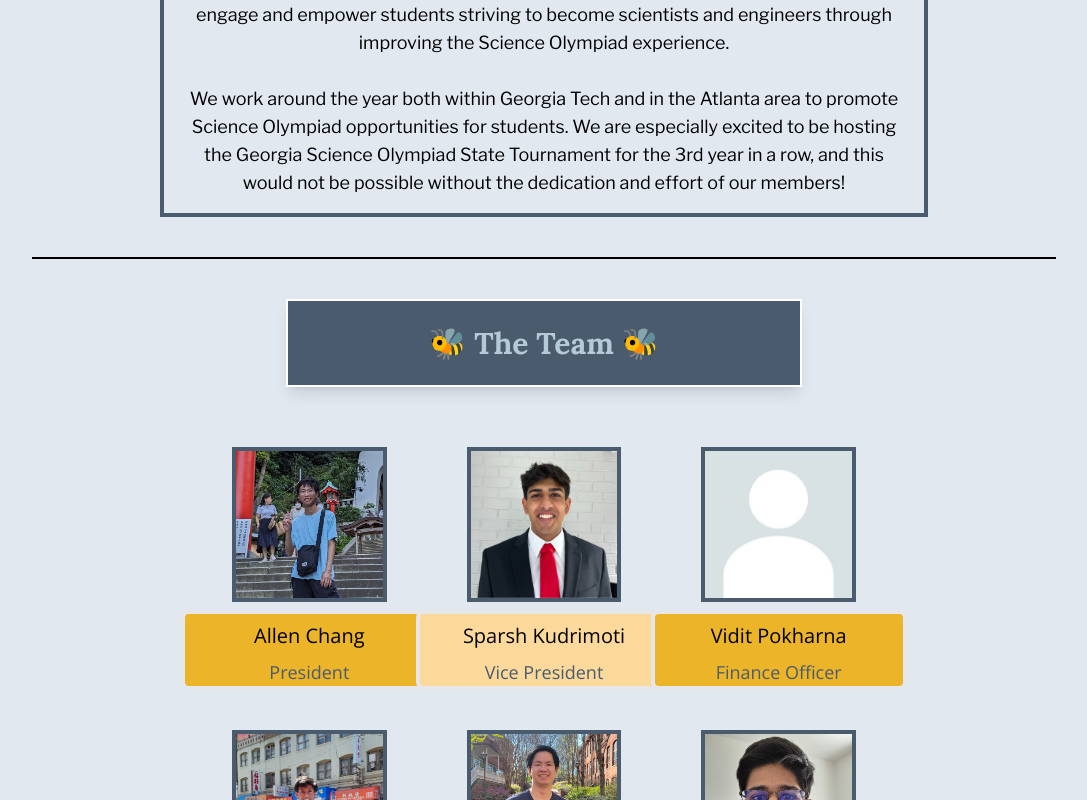
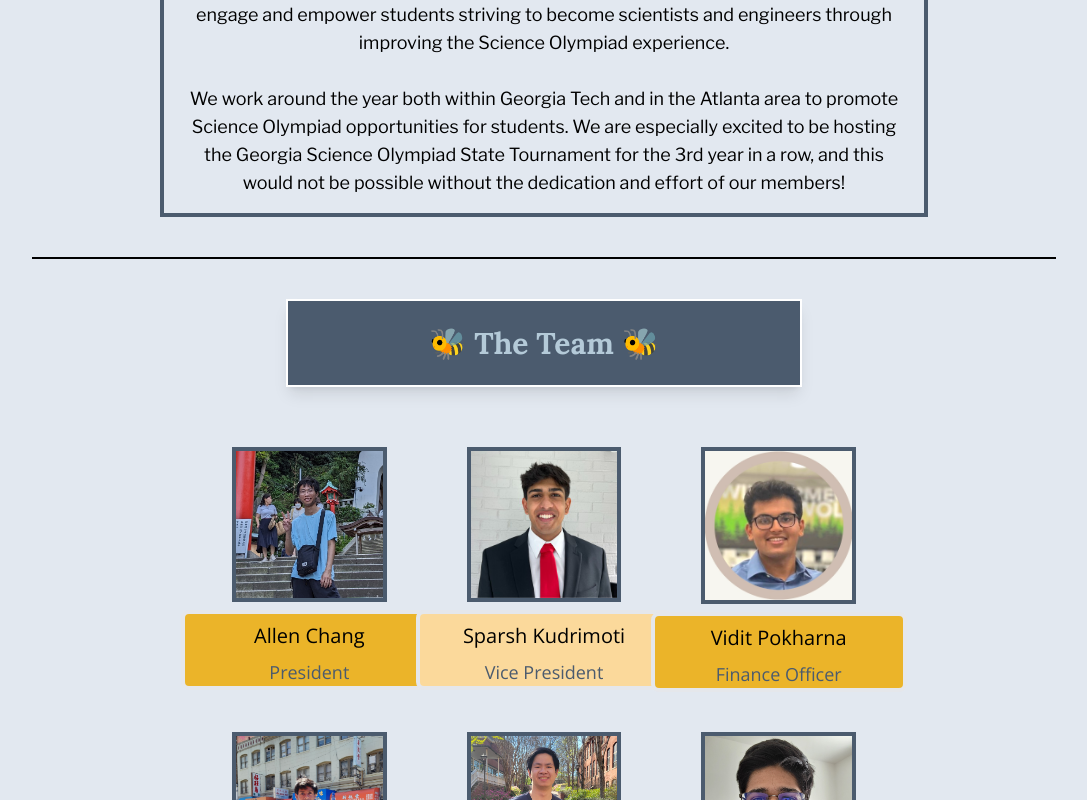
Before and after one commit to scioly-gatech/website, a Next.js app: page /aboutUs in a window 1280 px wide. Shown: the part 443-1243 px from the top of the page, without its empty margins (96-1183 px from the left). Built offline with nearby package versions, Linux system fonts and the light colour scheme.

Commit message:
Exec pic

```diff
--- a/src/app/aboutUs/page.tsx
+++ b/src/app/aboutUs/page.tsx
@@ -18,7 +18,7 @@
   const profiles = [
     {id: 1, name: "Allen Chang", role: "President", imgRoute: "/images/execPics/Allen-cropped.jpg", info: "ANYTHING ANYTHING ANYTHING"},
     {id: 2, name: "Sparsh Kudrimoti", role: "Vice President", imgRoute: "/images/execPics/Sparsh.jpeg", info: "ANYTHING ANYTHING ANYTHING"},
-    {id: 3, name: "Vidit Pokharna", role: "Finance Officer", imgRoute: "/images/blankProfile.jpeg", info: "ANYTHING ANYTHING ANYTHING"},
+    {id: 3, name: "Vidit Pokharna", role: "Finance Officer", imgRoute: "/images/execPics/Vidit-cropped.jpg", info: "ANYTHING ANYTHING ANYTHING"},
     {id: 4, name: "Siva Appana", role: "Build Director", imgRoute: "/images/execPics/Siva.jpg", info: "ANYTHING ANYTHING ANYTHING"},
     {id: 5, name: "Sean Ru", role: "Build Director", imgRoute: "/images/execPics/Sean-cropped.jpg", info: "ANYTHING ANYTHING ANYTHING"},
     {id: 6, name: "Dylan Chandra", role: "Build Director", imgRoute: "/images/execPics/Dylan-cropped.jpg", info: "ANYTHING ANYTHING ANYTHING"},
```
Also changed, not shown: public/images/execPics/Vidit-cropped.jpg (added), public/images/execPics/Vidit.jpg (deleted).
